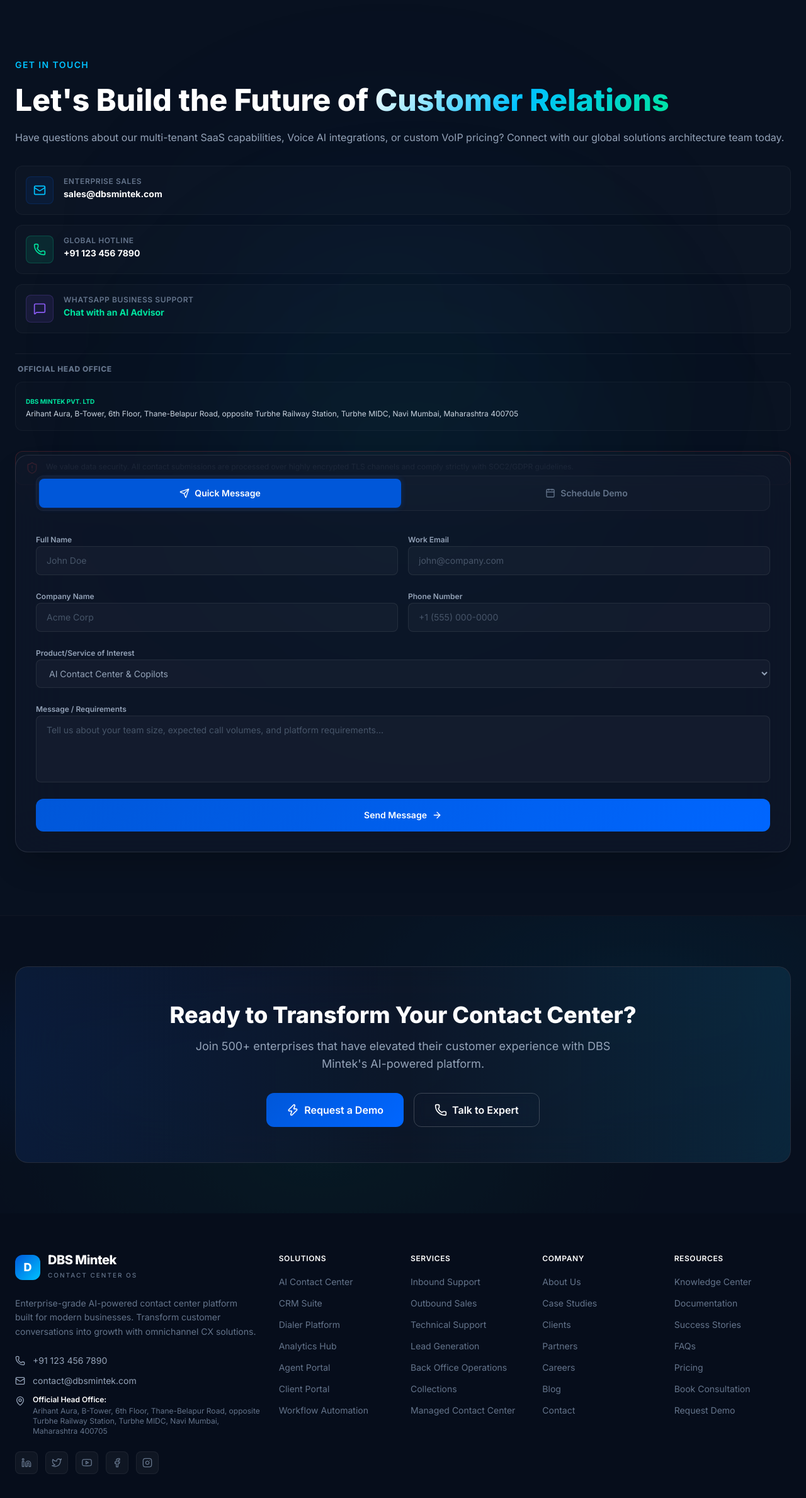
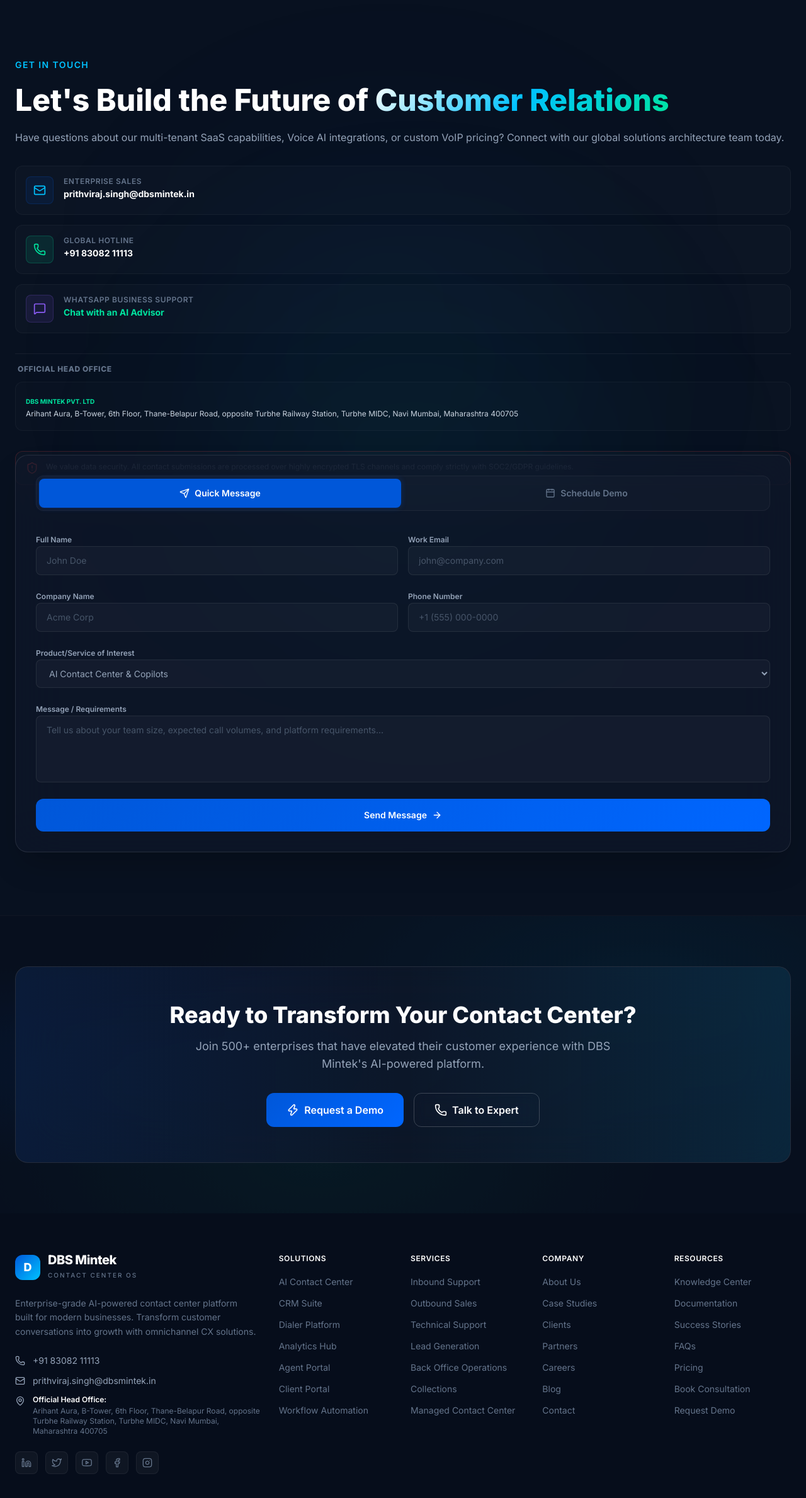
Before and after one commit to sabledattatray/Nexdial-IO, a Next.js app: page / in a window 1280 px wide. Shown: the part 8091-10469 px from the top of the page at 63% size. Built offline with nearby package versions, Linux system fonts and the light colour scheme.

Commit message:
feat(contact-details): update official email to prithviraj.singh@dbsmintek.in and phone to +91 83082 11113

```diff
--- a/src/components/home/ContactSection.tsx
+++ b/src/components/home/ContactSection.tsx
@@ -81,8 +81,8 @@ export function ContactSection() {
                 </div>
                 <div>
                   <p className="text-xs font-semibold uppercase tracking-wider text-[#64748B]">Enterprise Sales</p>
-                  <a href="mailto:sales@dbsmintek.com" className="text-sm font-bold text-white hover:text-[#00C2FF] transition-colors mt-0.5 block">
-                    sales@dbsmintek.com
+                  <a href="mailto:prithviraj.singh@dbsmintek.in" className="text-sm font-bold text-white hover:text-[#00C2FF] transition-colors mt-0.5 block">
+                    prithviraj.singh@dbsmintek.in
                   </a>
                 </div>
               </AnimatedSection>
@@ -93,8 +93,8 @@ export function ContactSection() {
                 </div>
                 <div>
                   <p className="text-xs font-semibold uppercase tracking-wider text-[#64748B]">Global Hotline</p>
-                  <a href="tel:+911234567890" className="text-sm font-bold text-white hover:text-[#00E5A0] transition-colors mt-0.5 block">
-                    +91 123 456 7890
+                  <a href="tel:+918308211113" className="text-sm font-bold text-white hover:text-[#00E5A0] transition-colors mt-0.5 block">
+                    +91 83082 11113
                   </a>
                 </div>
               </AnimatedSection>
@@ -105,7 +105,7 @@ export function ContactSection() {
                 </div>
                 <div>
                   <p className="text-xs font-semibold uppercase tracking-wider text-[#64748B]">WhatsApp Business Support</p>
-                  <a href="https://wa.me/911234567890" target="_blank" rel="noopener noreferrer" className="text-sm font-bold text-[#00E5A0] hover:underline mt-0.5 block">
+                  <a href="https://wa.me/918308211113" target="_blank" rel="noopener noreferrer" className="text-sm font-bold text-[#00E5A0] hover:underline mt-0.5 block">
                     Chat with an AI Advisor
                   </a>
                 </div>
--- a/src/components/layout/Footer.tsx
+++ b/src/components/layout/Footer.tsx
@@ -155,13 +155,13 @@ export function Footer() {
               CX solutions.
             </p>
             <div className="space-y-3 mb-6">
-              <a href="tel:+911234567890" className="flex items-center gap-3 text-sm text-[#94A3B8] hover:text-[#00C2FF] transition-colors">
+              <a href="tel:+918308211113" className="flex items-center gap-3 text-sm text-[#94A3B8] hover:text-[#00C2FF] transition-colors">
                 <Phone className="w-4 h-4" />
-                +91 123 456 7890
+                +91 83082 11113
               </a>
-              <a href="mailto:contact@dbsmintek.com" className="flex items-center gap-3 text-sm text-[#94A3B8] hover:text-[#00C2FF] transition-colors">
+              <a href="mailto:prithviraj.singh@dbsmintek.in" className="flex items-center gap-3 text-sm text-[#94A3B8] hover:text-[#00C2FF] transition-colors">
                 <Mail className="w-4 h-4" />
-                contact@dbsmintek.com
+                prithviraj.singh@dbsmintek.in
               </a>
               <div className="flex items-start gap-3 text-sm text-[#94A3B8]">
                 <MapPin className="w-4 h-4 mt-0.5 flex-shrink-0" />
```
